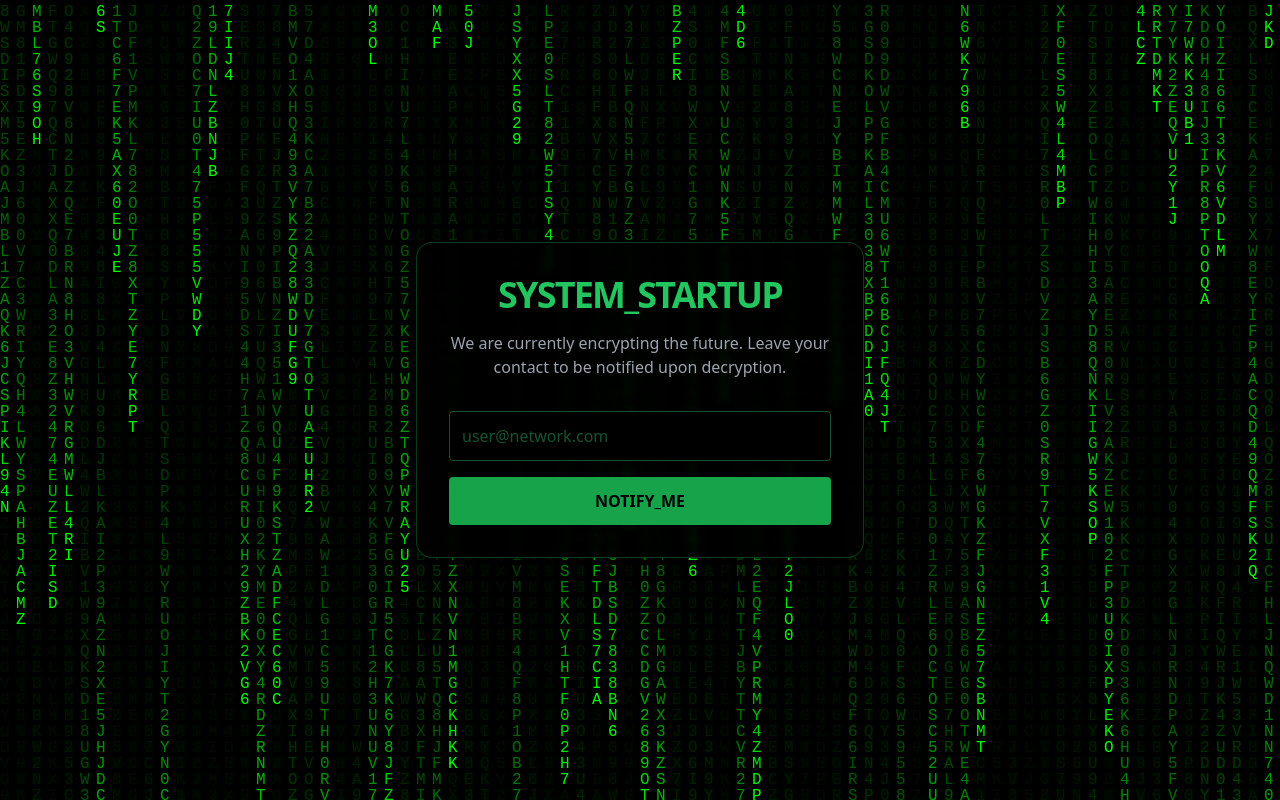
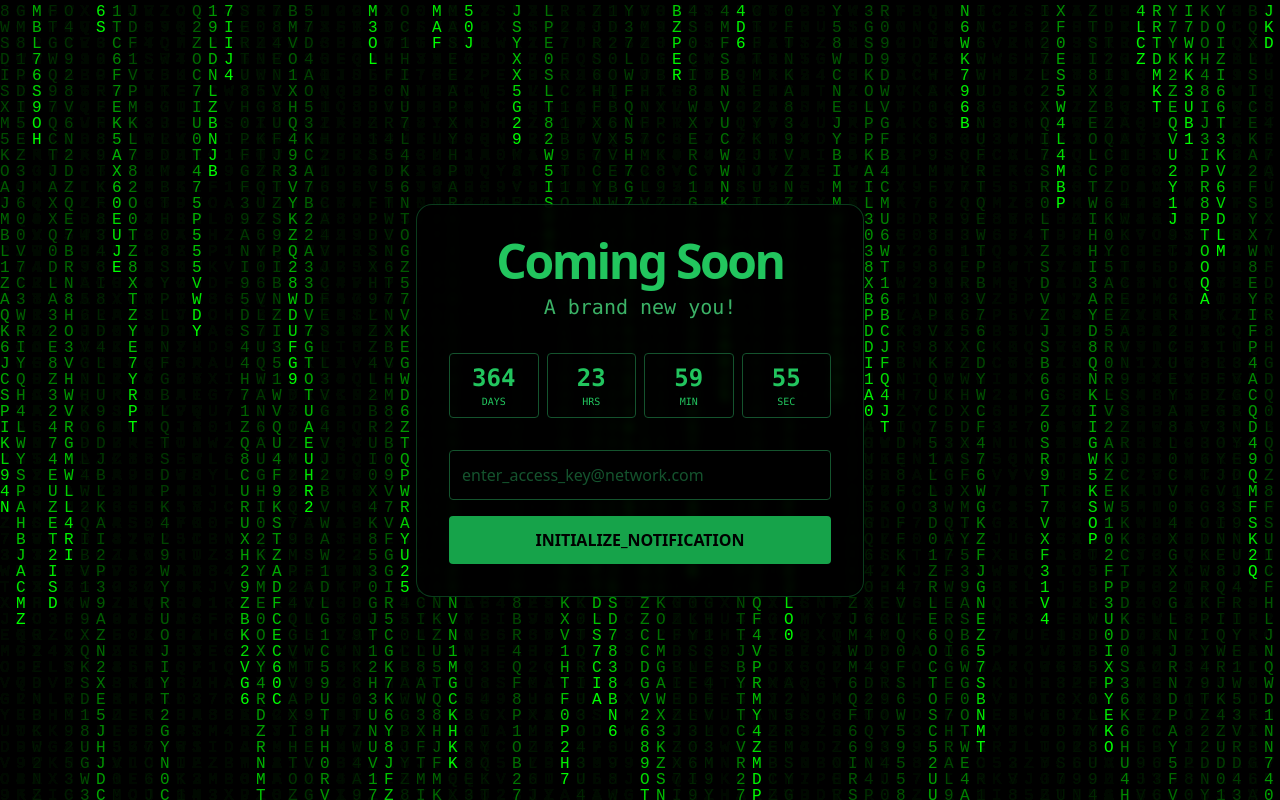
Before and after one commit to mikejm7/hello-world, a Next.js app: page / in a window 1280 px wide. Built offline with nearby package versions, Linux system fonts and the light colour scheme.

Commit message:
Update page.tsx

```diff
--- a/app/page.tsx
+++ b/app/page.tsx
@@ -1,10 +1,29 @@
 'use client';
-import React, { useEffect, useRef } from 'react';
+import React, { useEffect, useRef, useState } from 'react';
 
 export default function ComingSoon() {
   const canvasRef = useRef<HTMLCanvasElement>(null);
+  const [timeLeft, setTimeLeft] = useState({ days: 0, hours: 0, minutes: 0, seconds: 0 });
 
   useEffect(() => {
+    // --- TIMER LOGIC ---
+    // Sets target date to exactly 1 year from now
+    const targetDate = new Date();
+    targetDate.setFullYear(targetDate.getFullYear() + 1);
+
+    const timer = setInterval(() => {
+      const now = new Date().getTime();
+      const distance = targetDate.getTime() - now;
+
+      setTimeLeft({
+        days: Math.floor(distance / (1000 * 60 * 60 * 24)),
+        hours: Math.floor((distance % (1000 * 60 * 60 * 24)) / (1000 * 60 * 60)),
+        minutes: Math.floor((distance % (1000 * 60 * 60)) / (1000 * 60)),
+        seconds: Math.floor((distance % (1000 * 60)) / 1000),
+      });
+    }, 1000);
+
+    // --- MATRIX LOGIC ---
     const canvas = canvasRef.current;
     if (!canvas) return;
     const ctx = canvas.getContext('2d');
@@ -17,69 +36,70 @@ export default function ComingSoon() {
     const fontSize = 16;
     const columns = canvas.width / fontSize;
     const drops: number[] = [];
-
-    for (let i = 0; i < columns; i++) {
-      drops[i] = 1;
-    }
+    for (let i = 0; i < columns; i++) drops[i] = 1;
 
     function draw() {
-      // Black background with opacity to create the trail effect
       ctx!.fillStyle = "rgba(0, 0, 0, 0.05)";
       ctx!.fillRect(0, 0, canvas!.width, canvas!.height);
-
-      ctx!.fillStyle = "#0F0"; // Green text
+      ctx!.fillStyle = "#0F0";
       ctx!.font = fontSize + "px monospace";
-
       for (let i = 0; i < drops.length; i++) {
         const text = letters.charAt(Math.floor(Math.random() * letters.length));
         ctx!.fillText(text, i * fontSize, drops[i] * fontSize);
-
-        if (drops[i] * fontSize > canvas!.height && Math.random() > 0.975) {
-          drops[i] = 0;
-        }
+        if (drops[i] * fontSize > canvas!.height && Math.random() > 0.975) drops[i] = 0;
         drops[i]++;
       }
     }
 
-    const interval = setInterval(draw, 33);
-    return () => clearInterval(interval);
+    const matrixInterval = setInterval(draw, 33);
+    return () => {
+      clearInterval(timer);
+      clearInterval(matrixInterval);
+    };
   }, []);
 
   return (
     <main className="relative min-h-screen w-full bg-black flex items-center justify-center overflow-hidden">
-      {/* Matrix Canvas Background */}
-      <canvas
-        ref={canvasRef}
-        className="absolute top-0 left-0 w-full h-full"
-      />
+      <canvas ref={canvasRef} className="absolute top-0 left-0 w-full h-full" />
 
-      {/* Content Card */}
       <div className="relative z-10 bg-black/80 p-8 rounded-2xl border border-green-500/30 backdrop-blur-sm max-w-md w-full mx-4 text-center">
-        <h1 className="text-4xl font-bold text-green-500 mb-4 tracking-tighter">
-          SYSTEM_STARTUP
+        <h1 className="text-5xl font-bold text-green-500 mb-2 tracking-tighter">
+          Coming Soon
         </h1>
-        <p className="text-gray-400 mb-8">
-          We are currently encrypting the future. Leave your contact to be notified upon decryption.
+        <p className="text-xl text-green-400/80 mb-8 font-mono">
+          A brand new you!
         </p>
 
-        {/* Email Form */}
-        <form
-          action="https://formspree.io/f/YOUR_ID_HERE"
-          method="POST"
-          className="flex flex-col gap-4"
-        >
+        {/* Countdown Timer Display */}
+        <div className="grid grid-cols-4 gap-2 mb-8 font-mono text-green-500">
+          <div className="flex flex-col border border-green-900 p-2 rounded">
+            <span className="text-2xl font-bold">{timeLeft.days}</span>
+            <span className="text-[10px] uppercase">Days</span>
+          </div>
+          <div className="flex flex-col border border-green-900 p-2 rounded">
+            <span className="text-2xl font-bold">{timeLeft.hours}</span>
+            <span className="text-[10px] uppercase">Hrs</span>
+          </div>
+          <div className="flex flex-col border border-green-900 p-2 rounded">
+            <span className="text-2xl font-bold">{timeLeft.minutes}</span>
+            <span className="text-[10px] uppercase">Min</span>
+          </div>
+          <div className="flex flex-col border border-green-900 p-2 rounded">
+            <span className="text-2xl font-bold">{timeLeft.seconds}</span>
+            <span className="text-[10px] uppercase">Sec</span>
+          </div>
+        </div>
+
+        <form action="https://formspree.io/f/YOUR_ID_HERE" method="POST" className="flex flex-col gap-4">
           <input
             type="email"
             name="email"
-            placeholder="user@network.com"
+            placeholder="enter_access_key@network.com"
             required
             className="p-3 rounded bg-black border border-green-900 text-green-400 placeholder:text-green-900 focus:outline-none focus:border-green-500 transition-colors"
           />
-          <button
-            type="submit"
-            className="bg-green-600 hover:bg-green-500 text-black font-bold py-3 px-6 rounded transition-all active:scale-95"
-          >
-            NOTIFY_ME
+          <button type="submit" className="bg-green-600 hover:bg-green-500 text-black font-bold py-3 px-6 rounded transition-all active:scale-95">
+            INITIALIZE_NOTIFICATION
           </button>
         </form>
       </div>
```
